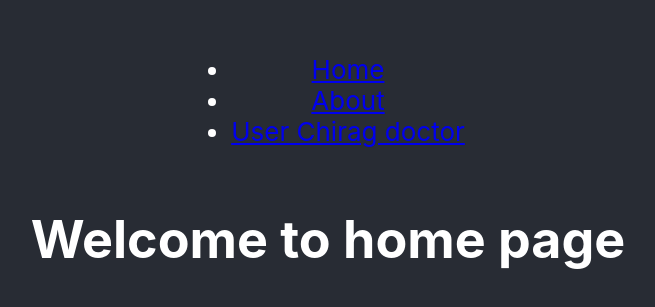
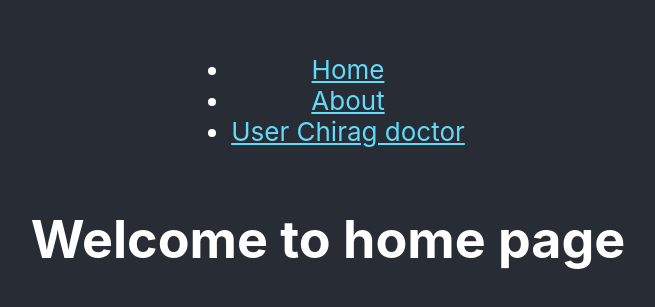
Before and after one commit to chiragdoctor/react-with-hooks, a React (Create React App) app: page / in a window 1280 px wide. Shown: the part 233-540 px from the top of the page, without its empty margins (312-967 px from the left). Built offline with nearby package versions, Linux system fonts and the light colour scheme.

Commit message:
Updating Styles

```diff
--- a/src/App.css
+++ b/src/App.css
@@ -1,7 +1,38 @@
-.app-link {
-    color: #61dafb;
+.App {
+    text-align: center;
 }
 
-.link-active-style {
+.App-logo {
+    animation: App-logo-spin infinite 20s linear;
+    height: 40vmin;
+    pointer-events: none;
+}
+
+.App-header {
+    background-color: #282c34;
+    min-height: 100vh;
+    display: flex;
+    flex-direction: column;
+    align-items: center;
+    justify-content: center;
+    font-size: calc(10px + 2vmin);
+    color: white;
+}
+
+.App-link {
+    color: #61dafb;
+    text-decoration: none;
+}
+
+@keyframes App-logo-spin {
+    from {
+        transform: rotate(0deg);
+    }
+    to {
+        transform: rotate(360deg);
+    }
+}
+
+.Link-active-style {
     color: green;
 }
--- a/src/App.js
+++ b/src/App.js
@@ -11,30 +11,30 @@
           <ul>
             <li>
               <NavLink
-                className='app-link'
+                className='App-link'
                 to='/'
                 exact
-                activeClassName='link-active-style'
+                activeClassName='Link-active-style'
               >
                 Home
               </NavLink>
             </li>
             <li>
               <NavLink
-                className='app-link'
+                className='App-link'
                 to='/about'
                 exact
-                activeClassName='link-active-style'
+                activeClassName='Link-active-style'
               >
                 About
               </NavLink>
             </li>
             <li>
               <NavLink
-                className='app-link'
+                className='App-link'
                 to='/user/chirag/doctor'
                 exact
-                activeClassName='link-active-style'
+                activeClassName='Link-active-style'
               >
                 User Chirag doctor
               </NavLink>
```
